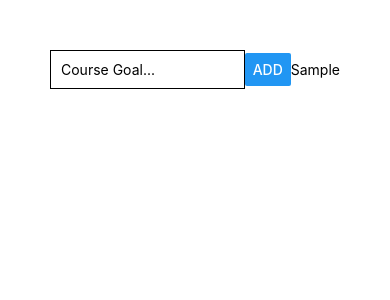
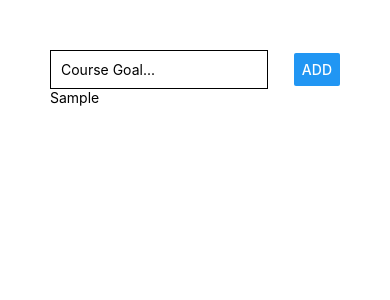
Before and after one commit to richard-buckingham/rn-complete-guide, a React Native app: screen / in a window 390 px wide. Both pictures are taken after typing "Sample" into the empty fields and a click on the button "ADD". Shown: the top 300 px of the page. Built offline with nearby package versions, Linux system fonts and the light colour scheme.

Commit message:
display the goals in a list

```diff
--- a/App.js
+++ b/App.js
@@ -27,10 +27,14 @@ export default function App() {
           value={enteredGoal}
         />
         <Button title="ADD" onPress={addGoalHandler} />
-        <Text>{enteredGoal}</Text>
-        <Text>{courseGoals}</Text>
+        {/* <Text>{enteredGoal}</Text> */}
+        {/* <Text>{courseGoals}</Text> */}
       </View>
-      <View></View>
+      <View>
+        {courseGoals.map(goal => {
+          return <Text key={goal}>{goal}</Text>;
+        })}
+      </View>
     </View>
   );
 }
```
